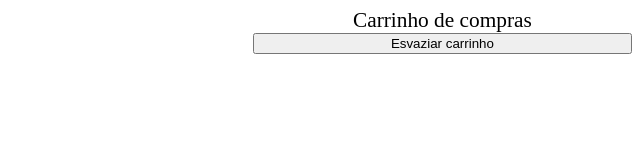
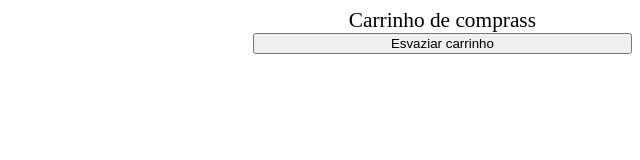
Before and after one commit to betrybe/ellydarug-test2, a website: page index.html in a window 1280 px wide. Shown: the full height of the page, 640-1280 px from the left. Drawn offline with Linux system fonts and the light colour scheme.

Commit message:
Teste de acesso e atualização de arquivo

```diff
--- a/index.html
+++ b/index.html
@@ -13,7 +13,7 @@
     <section class="container">
       <section class="items"></section>
       <section class="cart">
-        <span class="cart__title">Carrinho de compras</span>
+        <span class="cart__title">Carrinho de comprass</span>
         <button class="empty-cart">Esvaziar carrinho</button>
         <ol class="cart__items"></ol>
       </section>
```
